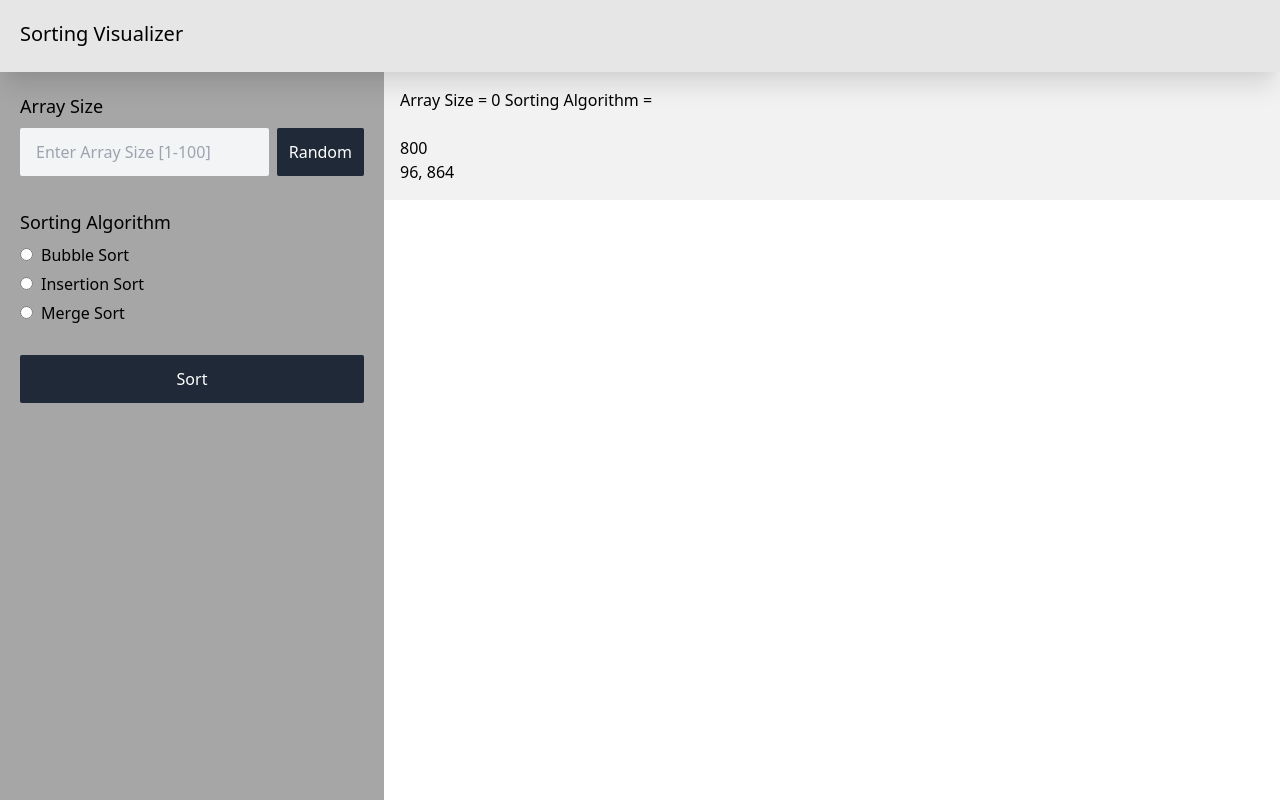
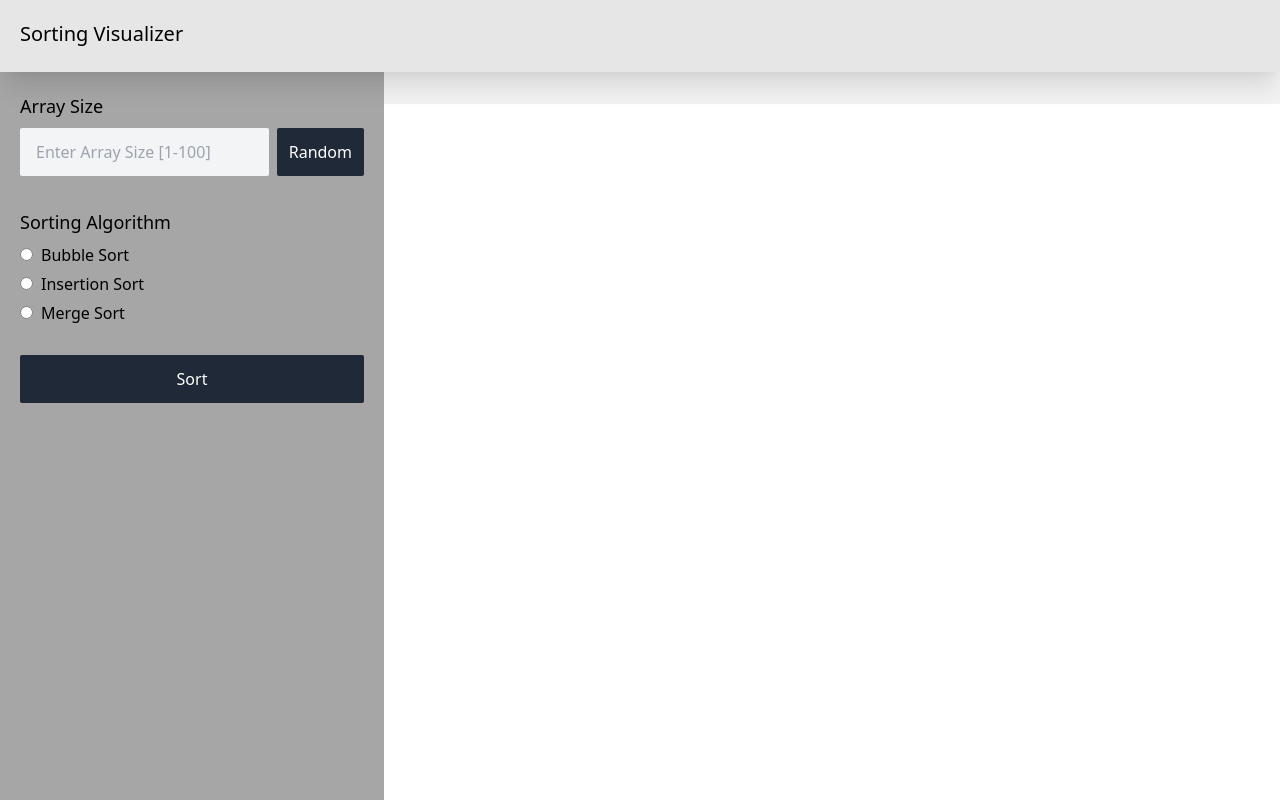
Before and after one commit to akathecoder/sorting-visualizer, a React (Create React App) app: page / in a window 1280 px wide. Built offline with nearby package versions, Linux system fonts and the light colour scheme.

Commit message:
Generated Array graph

```diff
--- a/src/App.tsx
+++ b/src/App.tsx
@@ -1,34 +1,43 @@
 import React, { useEffect, useRef, useState } from 'react';
 import Navbar from './components/Navbar';
 import Sidebar from './components/Sidebar';
-import generateArray from './components/Graph/GenerateArray';
+import { generateArray, getGraphBarPixelHeight, getGraphBarPixelWidth } from './components/Graph/ArrayGraphFunctions';
 import useWindowDimensions, { WindowDimensionsTypes } from './components/Graph/WindowDimensions';
 
 const App: React.FC = () => {
     const [arraySize, setArraySize] = useState<number>(0);
     const [sortingAlgorithm, setSortingAlgorithm] = useState<string>('');
+    const [array, setArray] = useState<Array<number>>([]);
     const windowDimensions = useWindowDimensions();
 
-    const ref = useRef<HTMLElement>(null);
+    const mainRef = useRef<HTMLElement>(null);
+    const headerRef = useRef<HTMLElement>(null);
 
     const [mainDimensions, setMainDimensions] = useState<WindowDimensionsTypes>(
-        ref.current
-            ? { width: ref.current.clientWidth - 16 * 2, height: ref.current.clientHeight - 16 * 2 }
+        mainRef.current && headerRef.current
+            ? {
+                  width: mainRef.current.clientWidth - 16 * 4,
+                  height: windowDimensions.height - headerRef.current.clientHeight - 16 * 6,
+              }
             : { width: 0, height: 0 },
     );
 
     useEffect(() => {
-        ref.current &&
-            setMainDimensions({ width: ref.current.clientWidth - 16 * 2, height: ref.current.clientHeight - 16 * 2 });
+        mainRef.current &&
+            headerRef.current &&
+            setMainDimensions({
+                width: mainRef.current.clientWidth - 16 * 4,
+                height: windowDimensions.height - headerRef.current.clientHeight - 16 * 6,
+            });
     }, [windowDimensions]);
 
     const handleSortButtonClicked = () => {
-        alert('Sort Button Clicked');
+        setArray(generateArray(arraySize));
     };
 
     return (
         <>
-            <header>
+            <header ref={headerRef}>
                 <Navbar />
             </header>
 
@@ -40,14 +49,32 @@ const App: React.FC = () => {
                     setSortingAlgorithm={setSortingAlgorithm}
                     onSortButtonClicked={handleSortButtonClicked}
                 />
-                <main className="ml-sidebar mt-header bg-accent-2 p-4 w-full" ref={ref}>
-                    {`Array Size = ${arraySize} \nSorting Algorithm = ${sortingAlgorithm}`}
-                    <br />
-                    {generateArray(arraySize).map((value) => value + ', ')}
-                    <br />
-                    {screen.availWidth}
-                    <br />
-                    {mainDimensions.height + ', ' + mainDimensions.width}
+                <main
+                    className="ml-sidebar mt-header bg-accent-2 p-4 w-full flex"
+                    ref={mainRef}
+                    style={{
+                        gap: getGraphBarPixelWidth(mainDimensions.width, array),
+                    }}
+                >
+                    <div className="ml-auto" />
+                    {array.map((value, index) => {
+                        console.log('Height', mainDimensions.height);
+
+                        console.log(getGraphBarPixelHeight(mainDimensions.height, array) * value);
+                        return (
+                            <div
+                                key={index}
+                                className="bg-accent-10 mt-auto"
+                                style={{
+                                    minHeight: getGraphBarPixelHeight(mainDimensions.height, array) * value,
+                                    maxHeight: getGraphBarPixelHeight(mainDimensions.height, array) * value,
+                                    minWidth: getGraphBarPixelWidth(mainDimensions.width, array),
+                                    maxWidth: getGraphBarPixelWidth(mainDimensions.width, array),
+                                }}
+                            />
+                        );
+                    })}
+                    <div className="mr-auto" />
                 </main>
             </div>
         </>
--- /dev/null
+++ b/src/components/Graph/ArrayGraphFunctions.ts
@@ -0,0 +1,27 @@
+export const generateArray = (size: number, min = 1, max = 100): Array<number> => {
+    const arr: Array<number> = [];
+
+    for (let index = 0; index < size; index++) {
+        arr.push(Math.floor(Math.random() * max + min));
+    }
+
+    return arr;
+};
+
+export const getGraphBarPixelHeight = (availHeight: number, array: Array<number>): number => {
+    let maxArrayValue = array[0];
+    array.forEach((value) => {
+        if (value > maxArrayValue) {
+            maxArrayValue = value;
+        }
+    });
+
+    // console.log('availHeight', availHeight);
+    // console.log('maxArrayValue', maxArrayValue);
+
+    return availHeight / maxArrayValue;
+};
+
+export const getGraphBarPixelWidth = (availWidth: number, array: Array<number>): number => {
+    return Math.floor(availWidth / (array.length * 2 - 1));
+};
--- a/src/components/Graph/GenerateArray.ts
+++ /dev/null
@@ -1,11 +0,0 @@
-const generateArray = (size: number, min = 1, max = 100): Array<number> => {
-    const arr: Array<number> = [];
-
-    for (let index = 0; index < size; index++) {
-        arr.push(Math.floor(Math.random() * max + min));
-    }
-
-    return arr;
-};
-
-export default generateArray;
```
